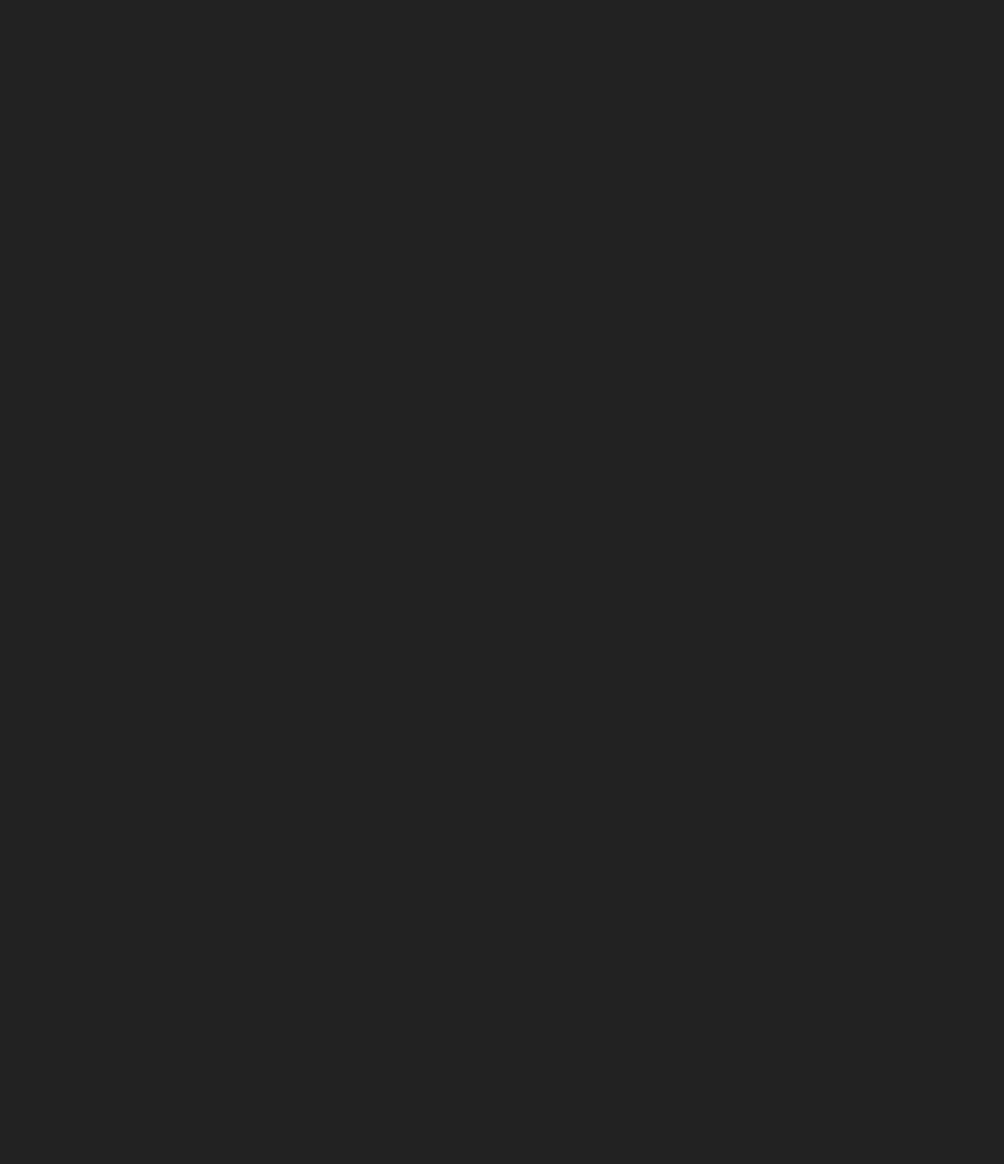
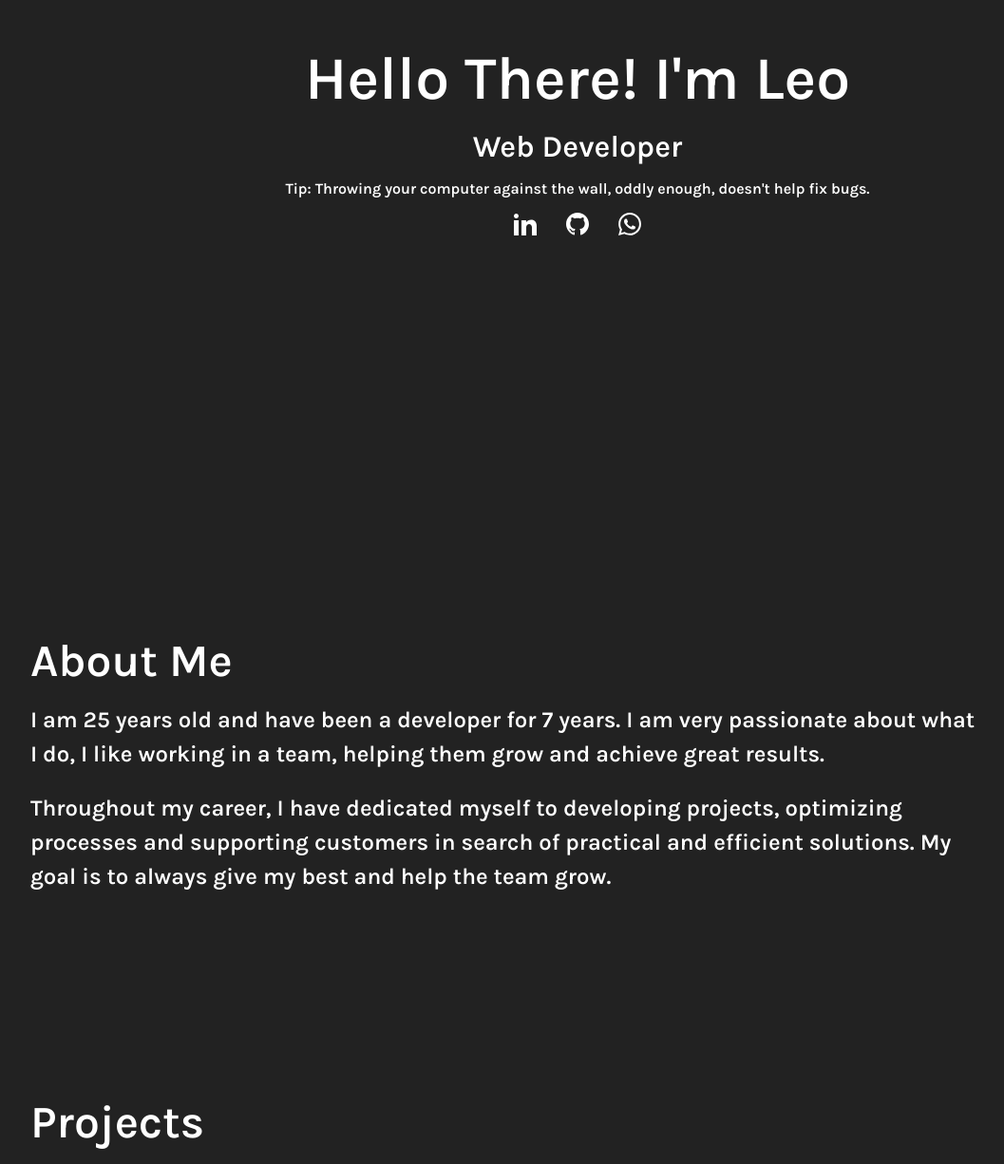
Before and after one commit to DevLeonardoFA/mysite, a Nuxt app: page / in a window 1280 px wide. Shown: the part 244-1470 px from the top of the page at 95% size, without its empty margins (32-1089 px from the left). Before the commit the page ends 800 px from the top, so only its background shows below. Built offline with nearby package versions, Linux system fonts and the light colour scheme.

Commit message:
back to normal

```diff
--- a/pages/index.vue
+++ b/pages/index.vue
@@ -1,9 +1,9 @@
 <template>
 
     <div class="home">
-        <!-- <MainBanner />
+        <MainBanner />
         <About />
-        <Projetos /> -->
+        <Projetos />
     </div>
 
 </template>
```
